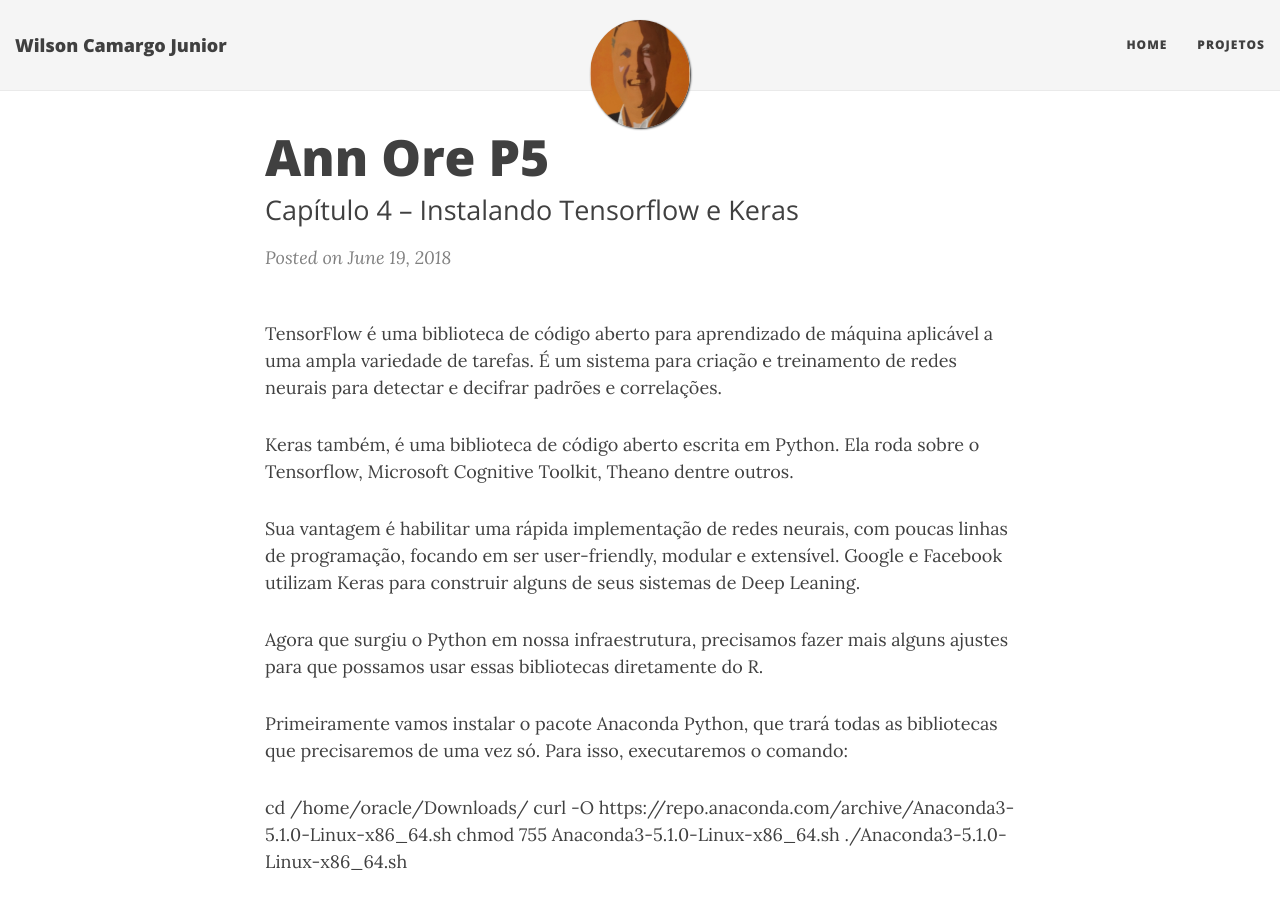
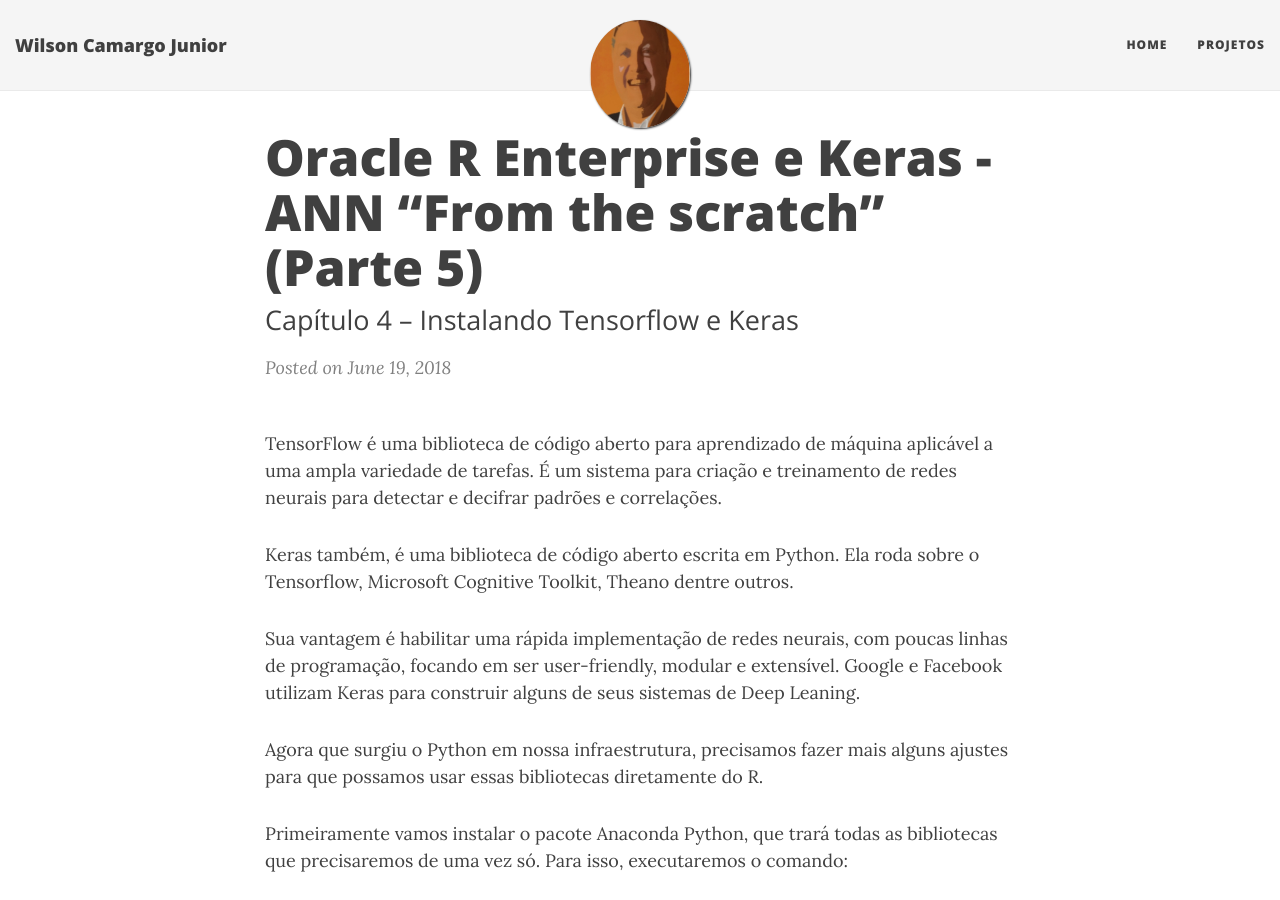
Before and after one commit to wilson-camargo-jr/teste, a Jekyll site: the page built from _posts/2018-06-19-ANN-ORE-P5.md, in a window 1280 px wide and 900 px high. Built offline with Jekyll 4.4.1, drawn with Linux system fonts in a browser that asks for light colours; nearby versions of some CDN libraries.

Commit message:
Update 2018-06-19-ANN-ORE-P5.md

```diff
--- a/_posts/2018-06-19-ANN-ORE-P5.md
+++ b/_posts/2018-06-19-ANN-ORE-P5.md
@@ -1,6 +1,6 @@
 ---
 layout: post
-title:
+title: Oracle R Enterprise e Keras - ANN “From the scratch” (Parte 5)
 subtitle: Capítulo 4 – Instalando Tensorflow e Keras
 ---
 
```
